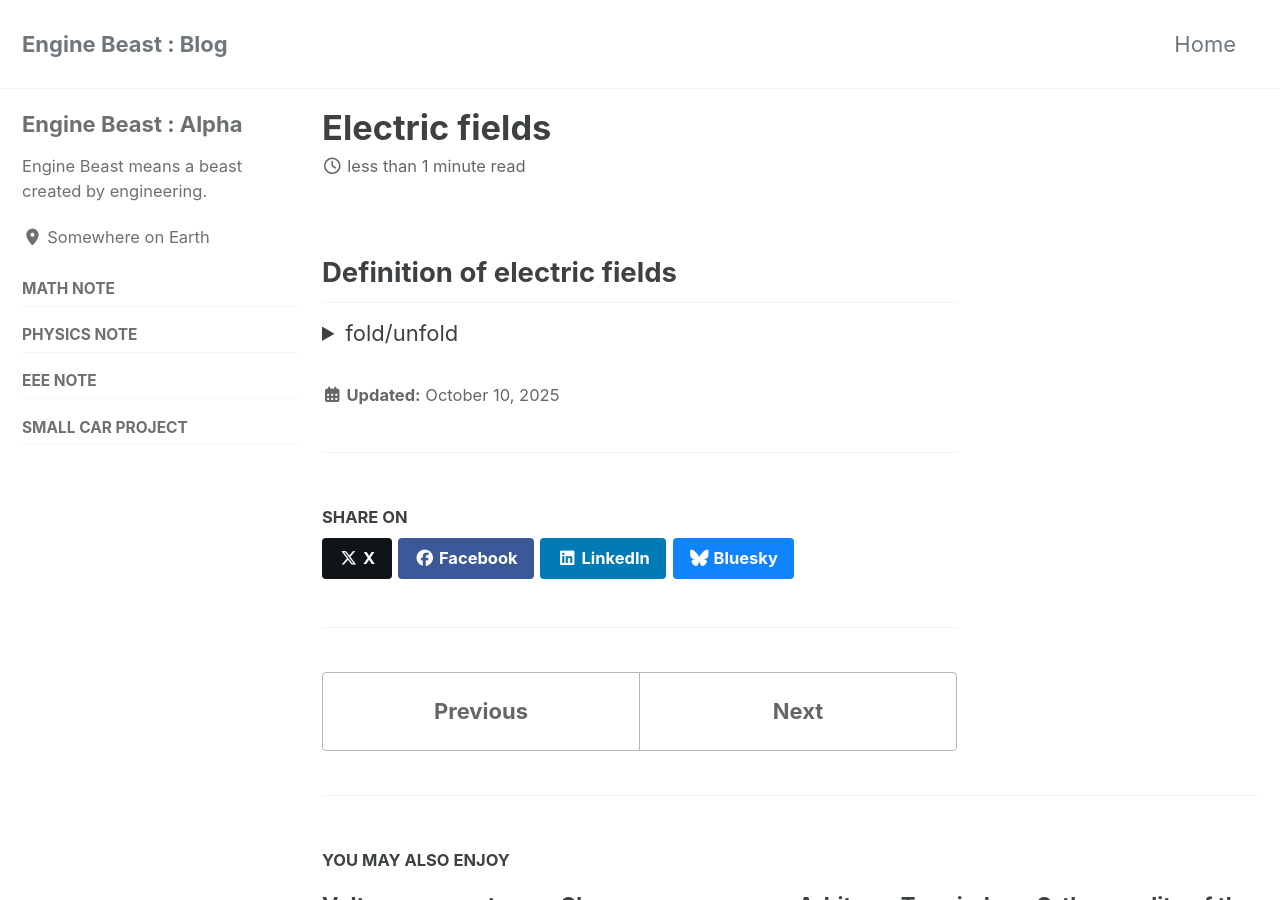
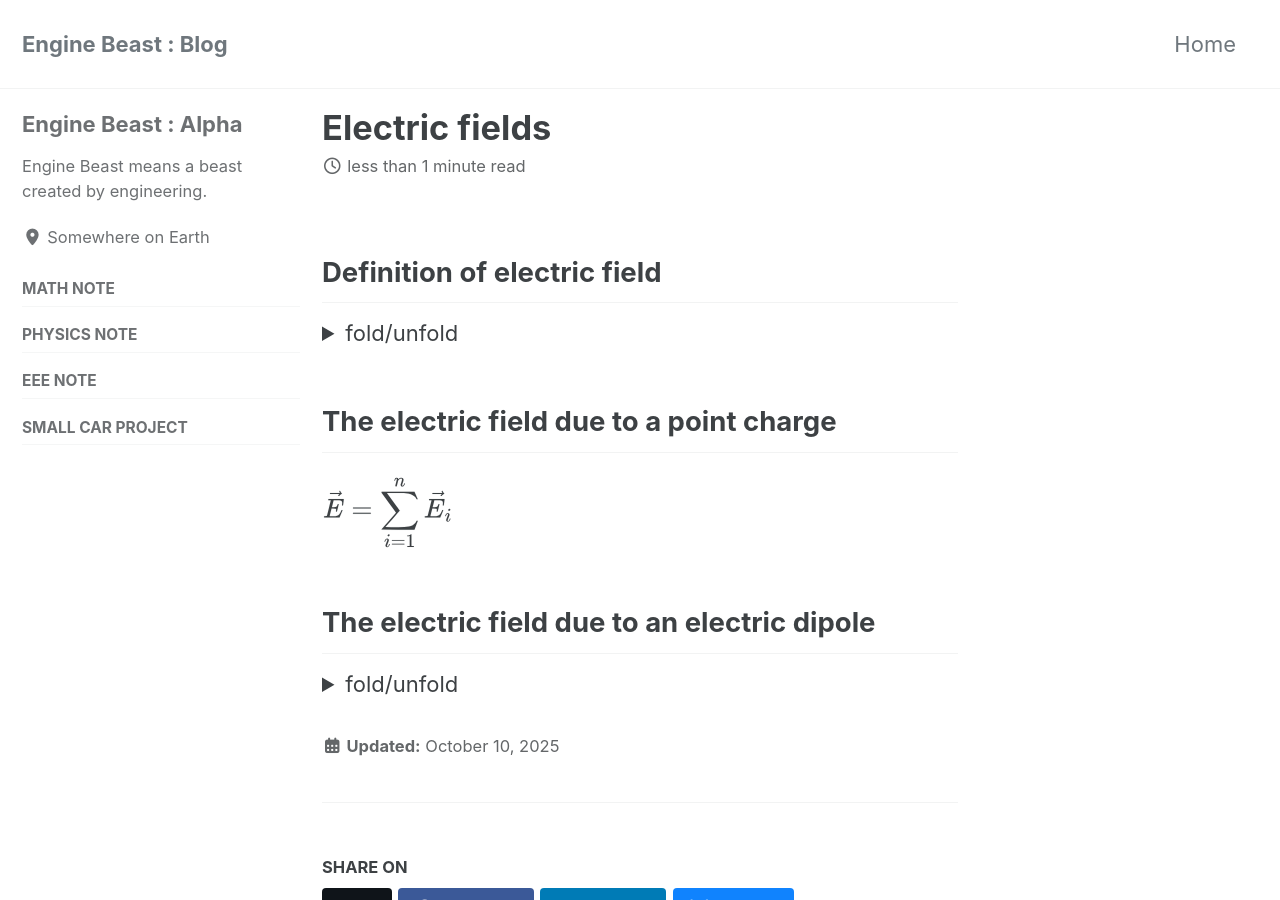
Before and after one commit to enginebeast/enginebeast.github.io, a Jekyll site: the page built from _posts/2025-10-10-electric_fields.html, in a window 1280 px wide and 900 px high. Built offline with Jekyll 4.4.1, drawn with Linux system fonts in a browser that asks for light colours; cached includes are drawn as plain includes.

Commit message:
electric dipole

```diff
--- a/_posts/2025-10-10-electric_fields.html
+++ b/_posts/2025-10-10-electric_fields.html
@@ -5,7 +5,7 @@ categories:
 use_math: true
 ---
 
-<h2>Definition of electric fields</h2>
+<h2>Definition of electric field</h2>
 <details>
     <summary>fold/unfold</summary>
     $$
@@ -23,3 +23,25 @@ use_math: true
     \end{flalign*}
     $$
 </details>
+
+<h2>The electric field due to a point charge</h2>
+$$
+\begin{flalign*}
+\vec{E} = \sum^n_{i=1}\vec{E_i} &&
+\end{flalign*}
+$$
+
+<h2>The electric field due to an electric dipole</h2>
+<details>
+    <summary>fold/unfold</summary>
+    An electric dipole is a system consisting of two equal and opposite charges, q and -q, separated by certain distance.
+    The equation for its electric field is as follows.
+
+    $$
+    \begin{flalign*}
+    \vec{E} = \frac{1}{2\pi\epsilon_0}\frac{qd}{z^3} &&
+    \end{flalign*}
+    $$
+
+    Where d is a distance between two charge, and z is a distance between center of two charge and a test charge.
+</details>
```
